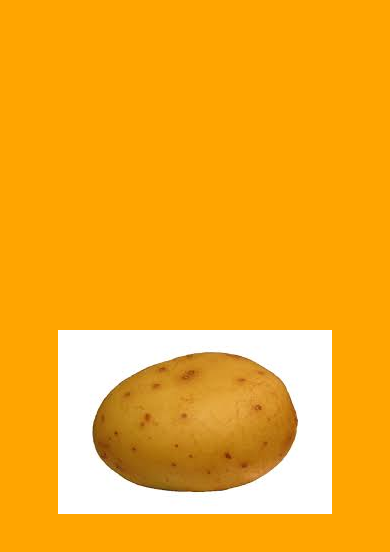
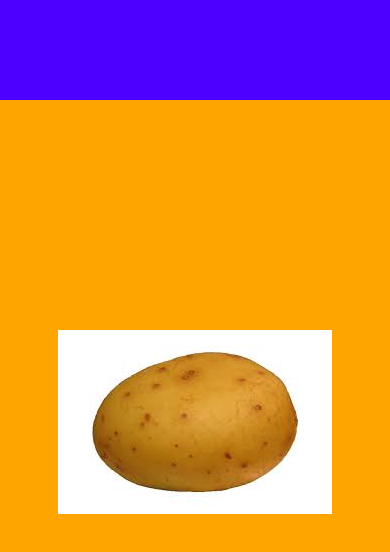
Before and after one commit to Ragnar-H/hot-potato, a React Native app: screen / in a window 390 px wide. Shown: the top 552 px of the page. Built offline with nearby package versions, Linux system fonts and the light colour scheme.

Commit message:
hardcoded dropzone added

```diff
--- a/App.js
+++ b/App.js
@@ -1,8 +1,10 @@
+/* @flow */
 import React from 'react';
 import { StyleSheet, View } from 'react-native';
 
 import Potato from './components/Potato';
 import DraggableView from './components/DraggableView';
+import Dropzone from './components/Dropzone';
 
 const styles = StyleSheet.create({
   container: {
@@ -13,10 +15,20 @@ const styles = StyleSheet.create({
   },
 });
 
+type State = {
+  droppedInZone: boolean,
+};
+
 export default class App extends React.Component {
+  state: State;
+  state = {
+    droppedInZone: false,
+  };
+
   render() {
     return (
       <View style={styles.container}>
+        <Dropzone />
         <DraggableView>
           <Potato />
         </DraggableView>
--- a/components/DraggableView.js
+++ b/components/DraggableView.js
@@ -17,7 +17,10 @@ export default class DraggableView extends React.Component {
           dy: this.state.pan.y,
         },
       ]),
-      onPanResponderRelease: () => {
+      onPanResponderRelease: (e, gesture) => {
+        if (this.isDropZone(gesture)) {
+          console.log('<<< dropZoned >>>'); //eslint-disable-line
+        }
         Animated.spring(
           this.state.pan, // Auto-multiplexed
           { toValue: { x: 0, y: 0 } }
@@ -25,6 +28,13 @@ export default class DraggableView extends React.Component {
       },
     });
   }
+
+  isDropZone = gesture => {
+    const dropY = 0;
+    const dropHeight = 100;
+    return gesture.moveY > dropY && gesture.moveY < dropY + dropHeight;
+  };
+
   render() {
     return (
       <Animated.View
--- /dev/null
+++ b/components/Dropzone.js
@@ -0,0 +1,19 @@
+import React from 'react';
+
+import { View, StyleSheet } from 'react-native';
+
+const styles = StyleSheet.create({
+  container: {
+    backgroundColor: '#4d00ff',
+    height: 100,
+    width: '100%',
+    position: 'absolute',
+    top: 0,
+  },
+});
+
+export default class Dropzone extends React.Component {
+  render() {
+    return <View style={styles.container} />;
+  }
+}
```
Also changed, not shown: 1 other file (tests, documents, lock files or other folders).
